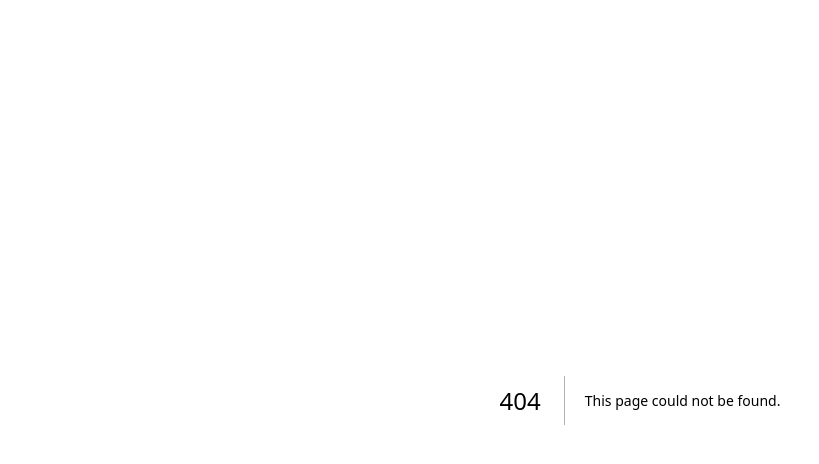
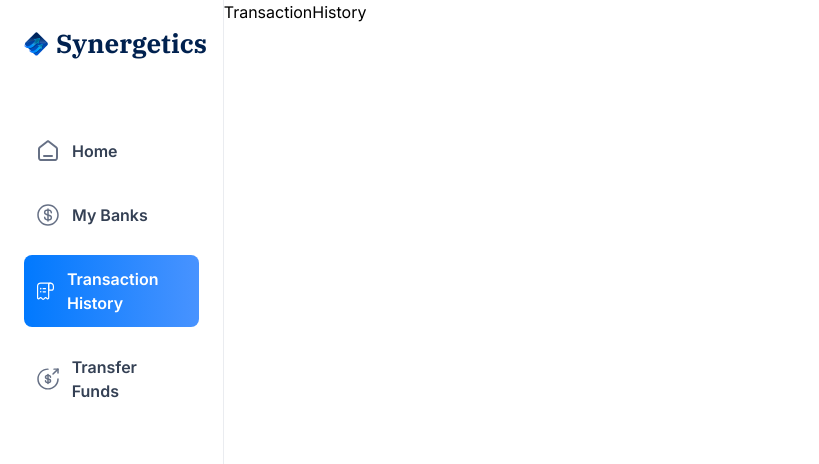
Before and after one commit to kendevops/bankingApp, a Next.js app: page /transaction-history in a window 1280 px wide. Before the commit this address had no page. Shown: the top 464 px of the page, without its empty margins (0-819 px from the left). Built offline with nearby package versions, Linux system fonts and the light colour scheme.

Commit message:
implemented the routes for the application

```diff
--- a/app/(root)/my-banks/page.tsx
+++ b/app/(root)/my-banks/page.tsx
@@ -1,9 +1,9 @@
 import React from 'react'
 
-const page = () => {
+const MyBanks = () => {
   return (
     <div>page</div>
   )
 }
 
-export default page
+export default MyBanks;
--- /dev/null
+++ b/app/(root)/payment-transfer/page.tsx
@@ -0,0 +1,9 @@
+import React from 'react'
+
+const Transfer = () => {
+  return (
+    <div>Transfer</div>
+  )
+}
+
+export default Transfer
--- /dev/null
+++ b/app/(root)/transaction-history/page.tsx
@@ -0,0 +1,9 @@
+import React from 'react'
+
+const TransactionHistory = () => {
+  return (
+    <div>TransactionHistory</div>
+  )
+}
+
+export default TransactionHistory;
```
